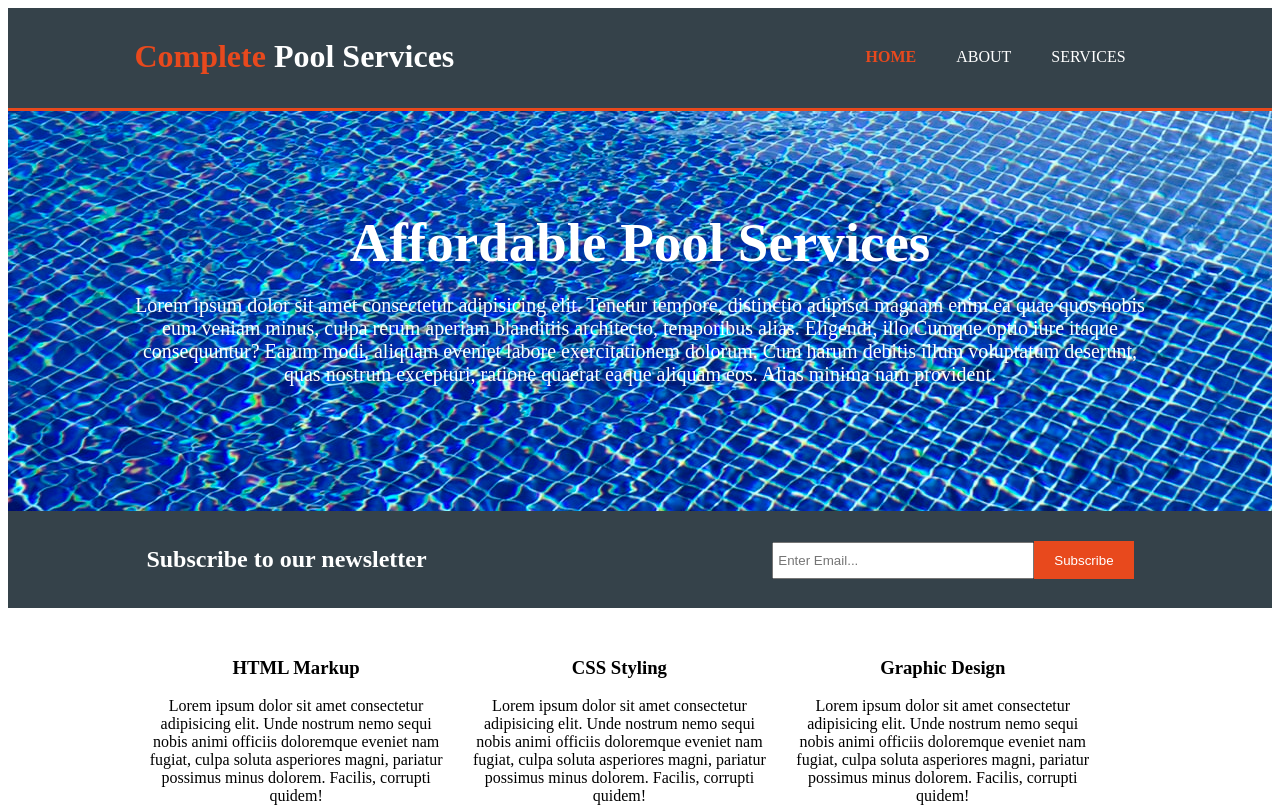
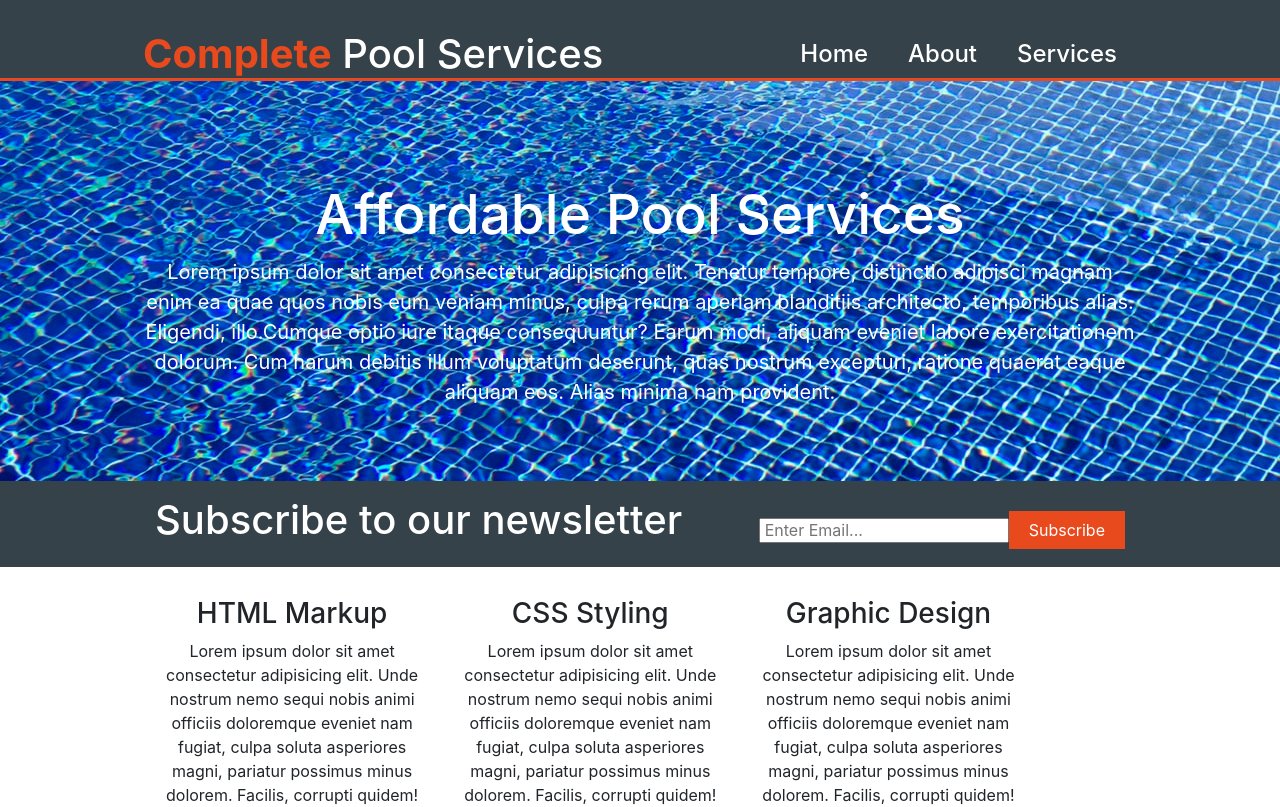
Before and after one commit to gazjosef/complete-pool-care, a React (Create React App) app: page / in a window 1280 px wide. Shown: the top 807 px of the page. Built offline with nearby package versions, Linux system fonts and the light colour scheme.

Commit message:
Updating Header

```diff
--- a/public/index.html
+++ b/public/index.html
@@ -7,6 +7,18 @@
     <meta name="theme-color" content="#000000" />
     <meta name="description" content="Professional Pool Services" />
     <meta name="keywords" content="pool, cleaning, services" />
+    <link
+      rel="stylesheet"
+      href="https://use.fontawesome.com/releases/v5.0.13/css/all.css"
+      integrity="sha384-DNOHZ68U8hZfKXOrtjWvjxusGo9WQnrNx2sqG0tfsghAvtVlRW3tvkXWZh58N9jp"
+      crossorigin="anonymous"
+    />
+    <link
+      rel="stylesheet"
+      href="https://stackpath.bootstrapcdn.com/bootstrap/4.3.1/css/bootstrap.min.css"
+      integrity="sha384-ggOyR0iXCbMQv3Xipma34MD+dH/1fQ784/j6cY/iJTQUOhcWr7x9JvoRxT2MZw1T"
+      crossorigin="anonymous"
+    />
     <link rel="apple-touch-icon" href="logo192.png" />
     <!--
       manifest.json provides metadata used when your web app is installed on a
@@ -36,15 +48,5 @@
   <body>
     <noscript>You need to enable JavaScript to run this app.</noscript>
     <div id="root"></div>
-    <!--
-      This HTML file is a template.
-      If you open it directly in the browser, you will see an empty page.
-
-      You can add webfonts, meta tags, or analytics to this file.
-      The build step will place the bundled scripts into the <body> tag.
-
-      To begin the development, run `npm start` or `yarn start`.
-      To create a production bundle, use `npm run build` or `yarn build`.
-    -->
   </body>
 </html>
--- a/src/App.js
+++ b/src/App.js
@@ -1,7 +1,7 @@
 import React from "react";
 import "./App.css";
 
-import Header from "./Components/Header/Header";
+import Header from "./Components/Layout/Header/Header";
 import Showcase from "./Components/Showcase/Showcase";
 import Boxes from "./Components/Boxes/Boxes";
 
--- a/src/Components/Header/Header.js
+++ b/src/Components/Layout/Header/Header.js
@@ -13,13 +13,13 @@
         <nav>
           <ul>
             <li className="current">
-              <a href="#">Home</a>
+              <h4>Home</h4>
             </li>
             <li>
-              <a href="#">About</a>
+              <h4>About</h4>
             </li>
             <li>
-              <a href="#">Services</a>
+              <h4>Services</h4>
             </li>
           </ul>
         </nav>
```
Also changed, not shown: src/Components/Layout/Header/header.css (renamed from src/Components/Header/header.css).
